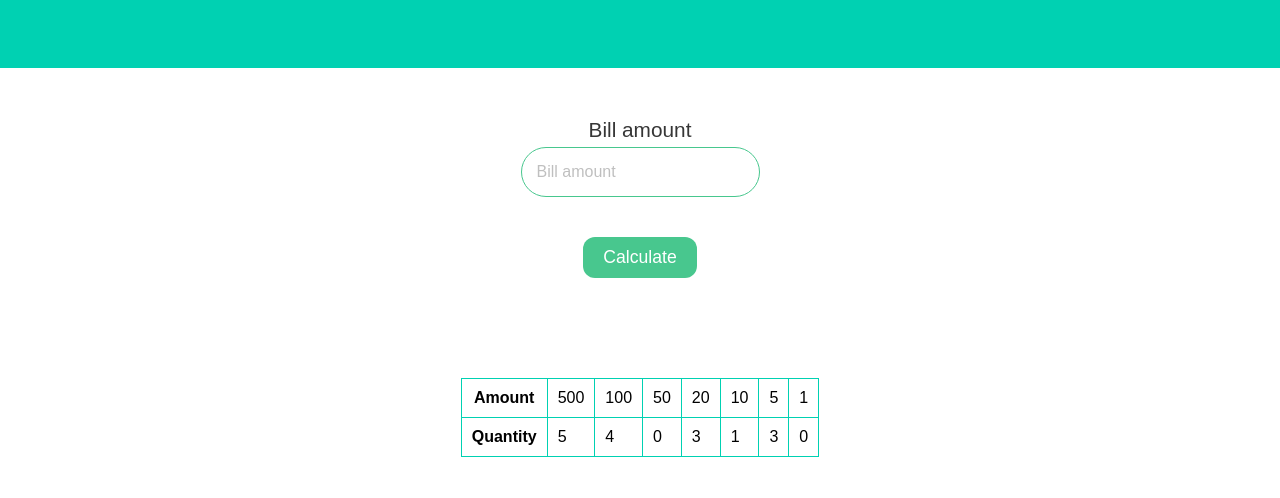
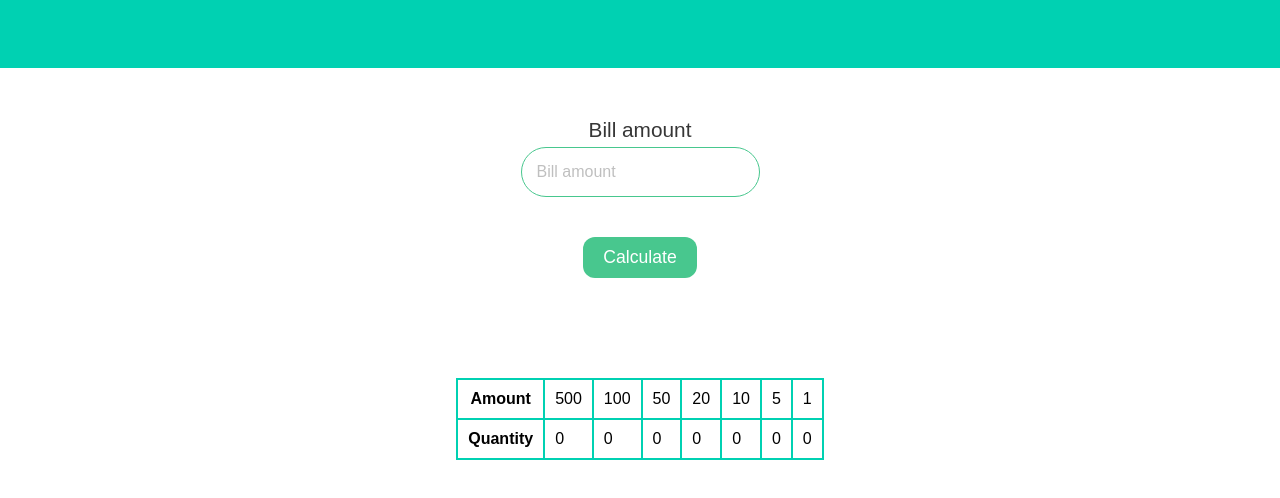
Before and after one commit to AnuragSahu11/mark10, a plain HTML site: page index.html in a window 1280 px wide. Shown: the part 132-630 px from the top of the page. Drawn offline with Linux system fonts and the light colour scheme; a web font is replaced by a local one.

Commit message:
Add files via upload

```diff
--- a/index.html
+++ b/index.html
@@ -57,12 +57,12 @@
           </tr>
           <tr>
             <th>Quantity</th>
-            <td>5</td>
-            <td>4</td>
             <td>0</td>
-            <td>3</td>
-            <td>1</td>
-            <td>3</td>
+            <td>0</td>
+            <td>0</td>
+            <td>0</td>
+            <td>0</td>
+            <td>0</td>
             <td>0</td>
           </tr>
         </thead>
--- a/style.css
+++ b/style.css
@@ -19,7 +19,7 @@ body {
   margin-top: 50px;
 }
 table, th, td {
-  border: 1px #00d1b2 solid;
+  border: 2px #00d1b2 solid;
 }
 
 th{
@@ -32,7 +32,6 @@ td{
   margin-top: 100px;
 }
 .table {
-
   border-collapse: collapse;
   margin-left: auto;
   margin-right: auto;
```
